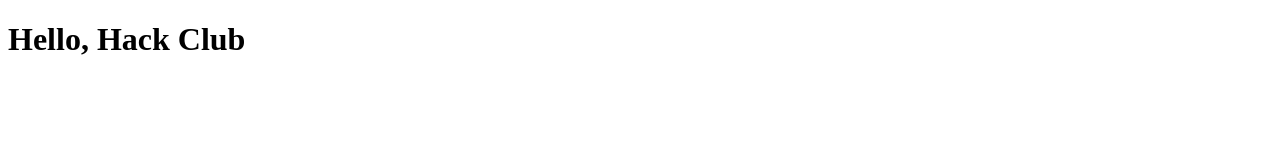
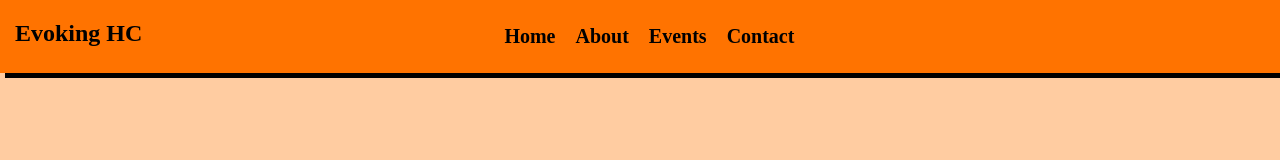
Before and after one commit to Evoking-Hack-Club/evoking-hc-site, a plain HTML site: page index.html in a window 1280 px wide. Drawn offline with Linux system fonts and the light colour scheme.

Commit message:
header 1

```diff
--- a/index.html
+++ b/index.html
@@ -5,8 +5,22 @@
     <meta http-equiv="X-UA-Compatible" content="IE=edge">
     <meta name="viewport" content="width=device-width, initial-scale=1.0">
     <title>Evoking Hack Club</title>
+    <link rel="stylesheet" href="style.css">
 </head>
 <body>
-    <h1>Hello, Hack Club</h1>
+    <div class="header-container">
+        <div class="header-title">
+            <h2>Evoking HC</h2>
+        </div>
+        <div class="header-menu">
+            <ul class="menu-list">
+                <li class="list"><a href="#">Home</a></li>
+                <li class="list"><a href="#">About</a></li>
+                <li class="list"><a href="#">Events</a></li>
+                <li class="list"><a href="#">Contact</a></li>
+            </ul>
+        </div>
+    </div>
+
 </body>
 </html>
--- /dev/null
+++ b/style.css
@@ -0,0 +1,46 @@
+@import url('https://fonts.googleapis.com/css2?family=Montserrat:wght@200;300;400&family=Poppins:ital,wght@0,100;0,200;0,300;0,400;0,500;0,600;0,700;0,900;1,100;1,200;1,300;1,400;1,500;1,600;1,700;1,800;1,900&display=swap');
+
+*{
+    margin: 0;
+    padding: 0;
+    box-sizing: border-box;
+}
+body{
+    background: rgb(255, 204, 161);
+    font-family: 'Poppins' sans-serif;
+}
+.header-container{
+    width: 100%;
+    display: flex;
+    flex-direction: row;
+    background: rgb(255, 115, 0);
+    margin-right: 5px;
+    padding: 15px;
+    box-shadow: 10px 0px 0px 5px #000;
+    position:fixed;
+}
+.header-title{
+    position: relative;
+    top: 5px;
+}
+.header-menu ul{
+    display: flex;
+    position: relative;
+    left: 22rem;
+    list-style: none;
+    justify-content: center;
+    align-items: center;
+}
+.header-menu ul li{
+    margin: 10px;
+}
+.header-menu ul li a{
+    text-decoration: none;
+    font-size: 20px;
+    color: #000;
+    font-weight: 600;
+    transition: all 0.5s ease;
+}
+.header-menu ul li a:hover{
+    border-bottom: 2px solid #000;
+}
```
